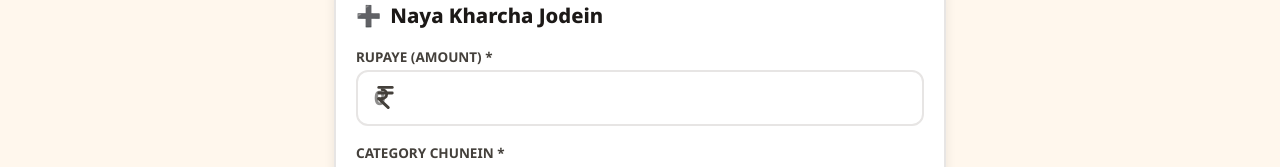
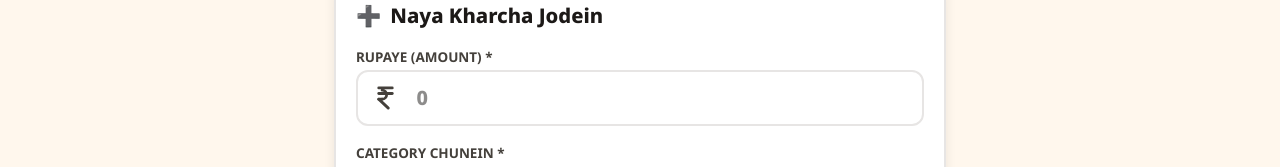
Before and after one commit to kartikey-ag12/Family-OS, a Next.js app: page /expenses in a window 1280 px wide. Shown: the part 257-424 px from the top of the page. Built offline with nearby package versions, Linux system fonts and the light colour scheme; no server answers; the database is empty; sample sign-in values are in the browser's storage.

Commit message:
fix(ui): ensure sufficient left padding on amount input for rupee icon prefix

```diff
--- a/app/(app)/expenses/page.tsx
+++ b/app/(app)/expenses/page.tsx
@@ -319,9 +319,9 @@ export default function ExpensesPage() {
               Rupaye (Amount) *
             </label>
             <div className="relative flex items-center">
-              <div className="absolute left-3.5 flex items-center justify-center pointer-events-none text-stone-600">
+              <div className="absolute left-3.5 top-1/2 -translate-y-1/2 flex items-center justify-center pointer-events-none text-stone-700 z-10">
                 <svg
-                  className="w-6 h-6 text-stone-700"
+                  className="w-6 h-6 text-stone-700 shrink-0"
                   viewBox="0 0 24 24"
                   fill="none"
                   stroke="currentColor"
@@ -347,8 +347,8 @@ export default function ExpensesPage() {
                 value={amount}
                 onChange={(e) => setAmount(e.target.value)}
                 placeholder="0"
-                className="input-field pl-12 font-extrabold text-2xl text-[#1c1917] w-full"
-                style={{ minHeight: "56px" }}
+                className="input-field font-extrabold text-2xl text-[#1c1917] w-full tracking-wide"
+                style={{ minHeight: "56px", paddingLeft: "3.25rem" }}
               />
             </div>
           </div>
```
